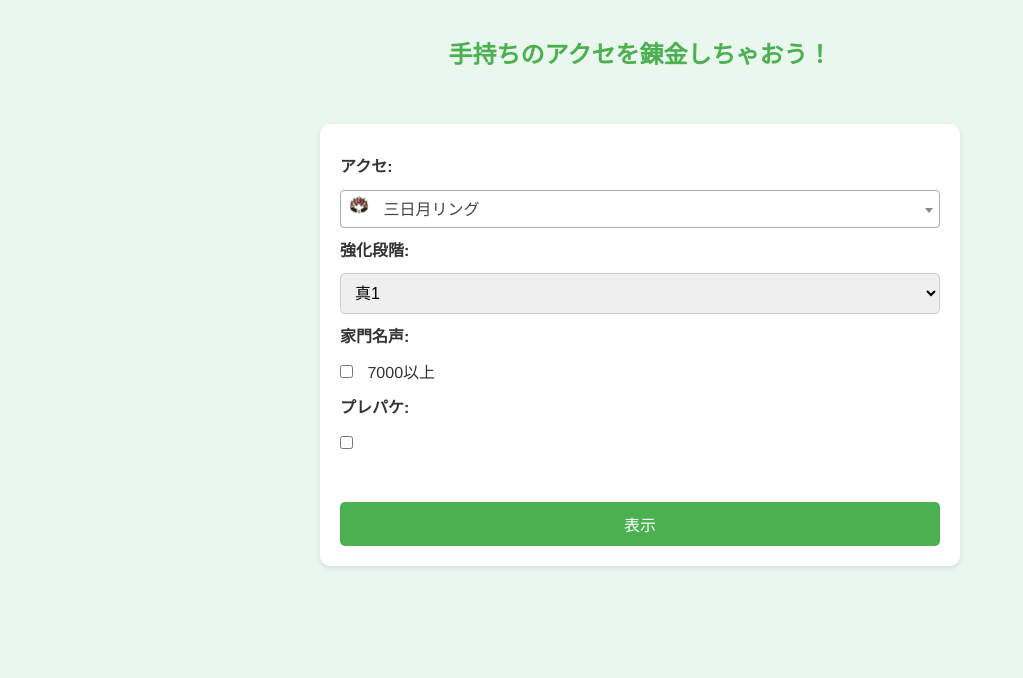
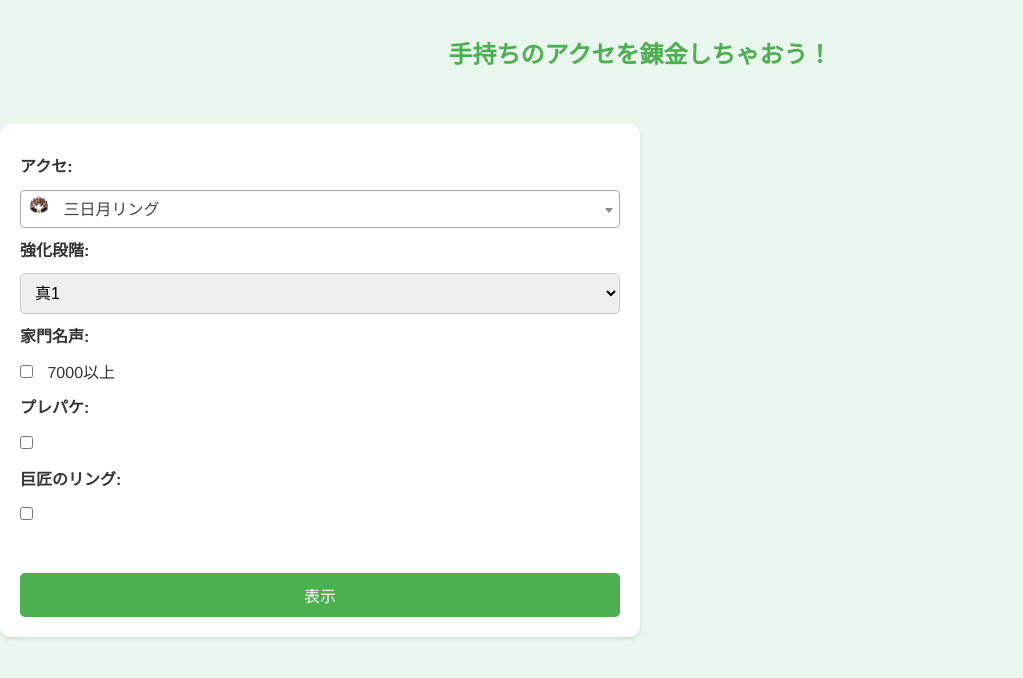
Before and after one commit to Lejenay/bdo_app, a Flask app: page / in a window 1280 px wide. Shown: the part 78-756 px from the top of the page, without its empty margins (0-1023 px from the left). Run offline with Flask 2, Linux system fonts and the light colour scheme; parts of the project's set-up code (start-up, migrations or seed data) failed here and were passed over; some libraries are stand-ins or nearby versions.

Commit message:
design change

```diff
--- a/app.py
+++ b/app.py
@@ -169,19 +169,21 @@ def index():
     item = None
     family_fame = False
     pp = False
+    marchant_ring = False
     if request.method == 'POST':
         item = request.form['item']
         level = request.form['level']
         family_fame = "family_fame" in request.form
         pp = "pp" in request.form
-        if family_fame and pp:
-            tax = 0.8547
-        elif family_fame:
-            tax = 0.6598
-        elif pp:
-            tax = 0.8483
-        else:
-            tax = 0.6533
+        marchant_ring = "marchant_ring" in request.form
+        tax = 0.6533
+        if family_fame:
+            tax = tax + 0.065
+        if pp:
+            tax = tax + 0.1949
+        if marchant_ring:
+            tax = tax + 0.0325
+
 
     # アクセサリーと強化関数のマッピング
     accessories = {
@@ -223,7 +225,8 @@ def index():
     name = ja_name(item)
     level = ja_level_name(level)
 
-    return render_template('index.html', tap=tap, sell=sell, name=name, level=level, family_fame=family_fame, pp=pp)
+    return render_template('index.html', tap=tap, sell=sell, name=name, level=level,
+                            family_fame=family_fame, pp=pp, marchant_ring=marchant_ring)
 
 @app.context_processor
 def override_url_for():
--- a/templates/index.html
+++ b/templates/index.html
@@ -37,6 +37,19 @@
             padding: 20px;
             margin-bottom: 30px;
             color: #4caf50;
+         }
+
+         .container {
+            display: flex;
+            justify-content: space-between;
+         }
+
+         .form-container {
+            flex-basis: 50%;
+         }
+
+         .results-container {
+            flex-basis: 50%;
          }
 
          form {
@@ -134,6 +147,8 @@
          <span>黒い砂漠 アクセ期待値 計算機</span>
       </header>
       <h1>手持ちのアクセを錬金しちゃおう！</h1>
+      <div class="container">
+         <div class="form-container">
             <form method="POST">
                <label for="item">アクセ:</label>
                <select name="item" id="item" class="select2">
@@ -172,10 +187,16 @@
                <input type="checkbox" id="pp" name="pp" value="on" {% if pp %} checked{% endif %}>
                <label class="checkbox-label" for="pp"></label>
 
+               <label for="marchant_ring">巨匠のリング:</label>
+               <input type="checkbox" id="marchant_ring" name="marchant_ring" value="on" {% if marchant_ring %} checked{% endif %}>
+               <label class="checkbox-label" for="marchant_ring"></label>
+
                <br>
                <br>
                <input type="submit" value="表示">
             </form>
+         </div>
+         <div class="results-container">
          {% if tap %}
             <p>{{ name }}{{ level }}の強化期待値(シルバー)は{{ tap }}です。</p>
          {% endif %}
@@ -183,6 +204,8 @@
          {% if sell %}
             <p>{{ name }}をそのまま売ると、売り上げ(シルバー)は{{ sell }}です。</p>
          {% endif %}
+         </div>
+      </div>
 
       <!-- jQuery and Select2 JavaScript -->
       <script src="https://code.jquery.com/jquery-3.6.0.min.js"></script>
```
Lines whose indentation alone changed are shown as unchanged.
